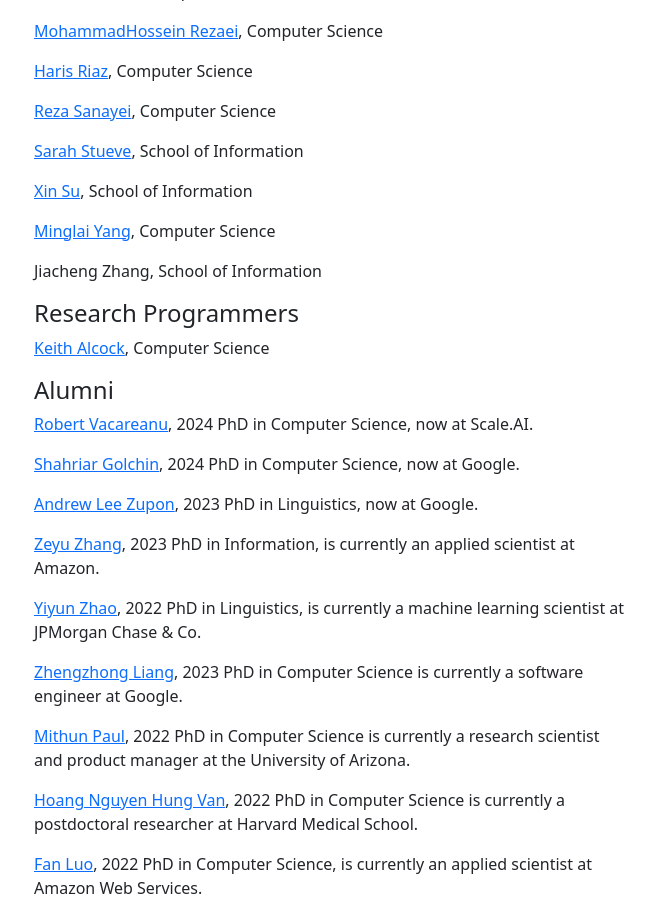
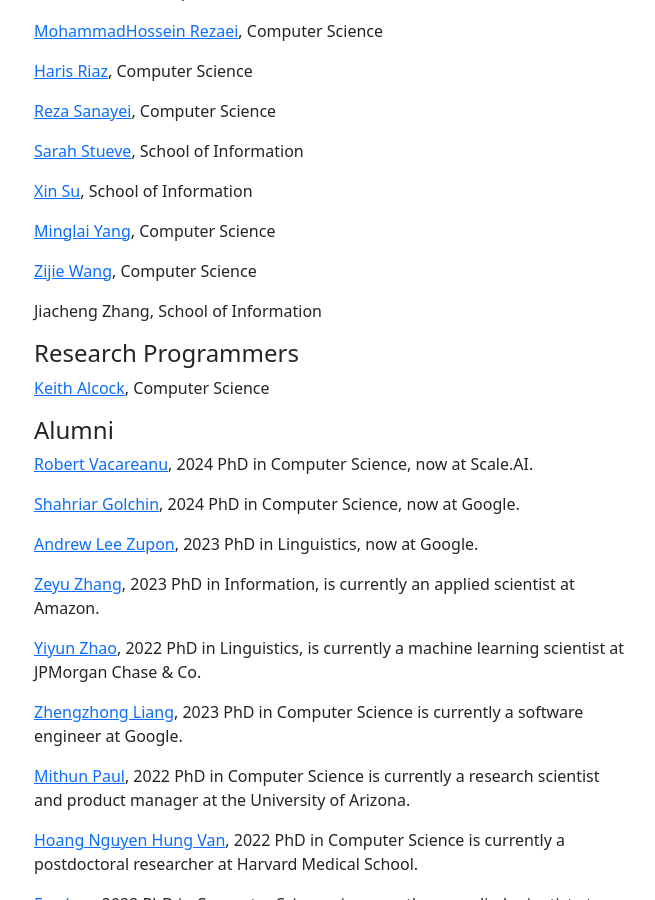
Before and after one commit to beingenfa/clulab.github.io, a Jekyll site: the page built from people.md, in a window 1280 px wide and 900 px high, scrolled down 1003 px. Shown: the whole window, without its empty margins (308-963 px from the left). Built offline with Jekyll 4.4.1, drawn with Linux system fonts in a browser that asks for light colours.

Commit message:
Added Zijie

```diff
--- a/people.md
+++ b/people.md
@@ -62,6 +62,8 @@ Asiful Islam, Computer Science
 
 [Minglai Yang](https://ymingl.com), Computer Science
 
+[Zijie Wang](https://wang-zijie.github.io/), Computer Science
+
 Jiacheng Zhang, School of Information
 
 #### Research Programmers ####
```
